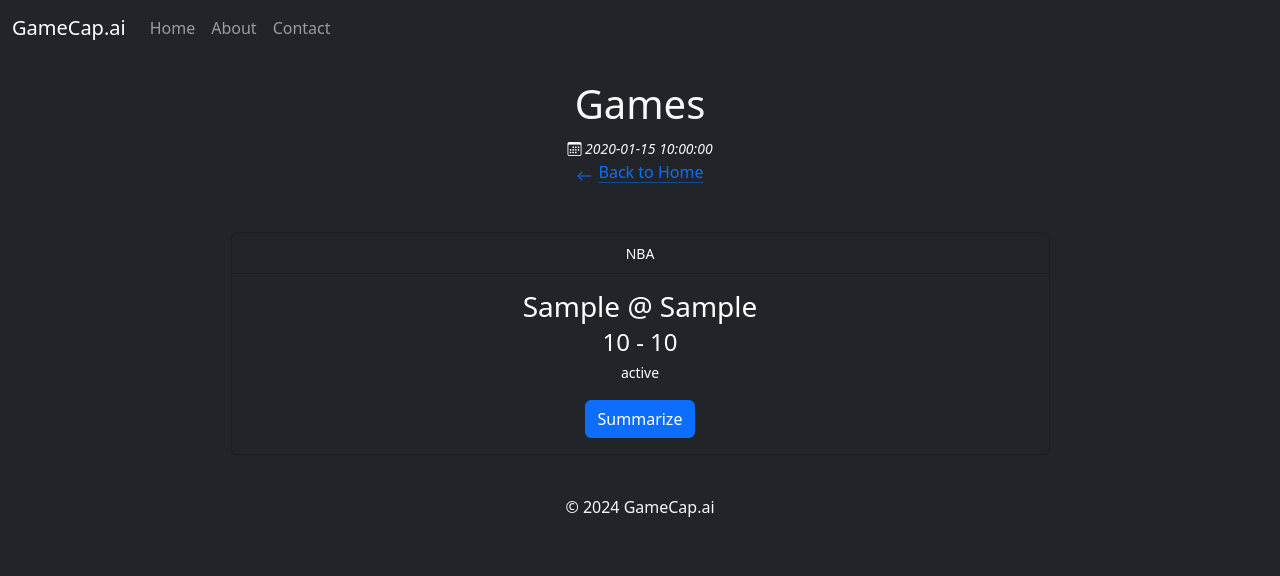
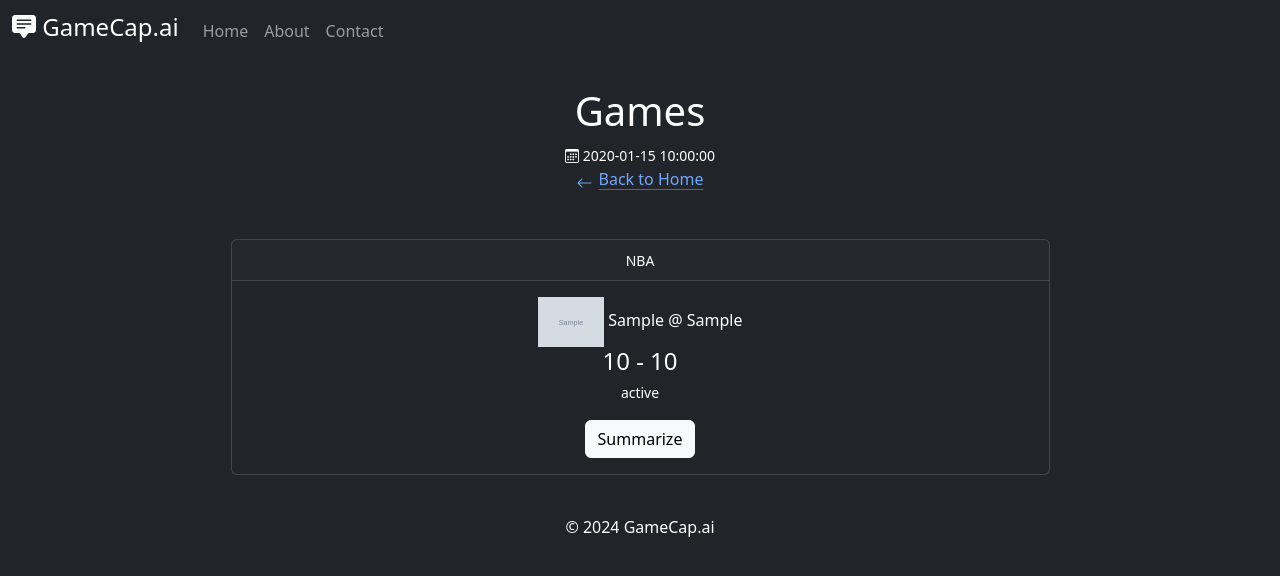
Before and after one commit to tjamescpp/NBA-Game-Summary, a Python web app: template templates/games.html in a window 1280 px wide. Shown: the top 576 px of the page. Run offline with Jinja, Linux system fonts and the light colour scheme; the template is opened without the code that fills it: most values are stand-ins (such as "Sample title", 1, 10 or a date in 2020); grey boxes marked "Sample" are stand-in pictures.

Commit message:
added team logos

```diff
--- a/templates/base.html
+++ b/templates/base.html
@@ -1,5 +1,5 @@
 <!DOCTYPE html>
-<html lang="en">
+<html lang="en" data-bs-theme="dark">
 <head>
     <meta charset="UTF-8">
     <meta name="viewport" content="width=device-width, initial-scale=1.0">
@@ -10,11 +10,15 @@
     <link href="https://cdn.jsdelivr.net/npm/bootstrap-icons/font/bootstrap-icons.css" rel="stylesheet">
 
 </head>
-<body class="bg-dark text-light text-center">
+<body class="text-center text-white">
     <!-- Navbar -->
     <nav class="navbar navbar-expand-lg navbar-dark bg-dark">
         <div class="container-fluid">
-            <a class="navbar-brand" href="/">GameCap.ai</a>
+            <a class="navbar-brand" href="/">
+                <h4>
+                    <i class="bi bi-chat-square-text-fill"></i> GameCap.ai
+                </h4>
+            </a>
             <button class="navbar-toggler" type="button" data-bs-toggle="collapse" data-bs-target="#navbarNav">
                 <span class="navbar-toggler-icon"></span>
             </button>
--- a/templates/games.html
+++ b/templates/games.html
@@ -6,7 +6,7 @@
 <body class="text-center">
     <div>
         <h1>Games</h1>
-        <small><i class="bi bi-calendar3"> {{ game_date }} </i></small><br>
+        <small><i class="bi bi-calendar3"></i> {{ game_date }}</small><br>
         <a class="icon-link icon-link-hover mb-5" href="/">
             <i class="bi bi-arrow-left" aria-hidden="true"></i>
             Back to Home
@@ -21,20 +21,25 @@
                             <small> NBA </small>
                         </div>
                         <div class="card-body">
+                        {% if game['away_team_logo'] %}
+                            <img src="{{ game['away_team_logo'] }}" alt="{{ game['away_team'] }} Logo" class="img-fluid rounded-float-start" style="height: 50px;>
+                        {% else %}
+                            <p> no logo found </p>
+                        {% endif %}
                             <h3 class="mb-1"> {{ game['away_team'] }} @ {{ game['home_team'] }} </h3>
                             <h4 class="mb-1"> {{ game['away_score']}} - {{ game['home_score'] }} </h4>
                             <small> {{ game['game_status'] }} </small>
                         </div>
                         <div class="container mb-3">
                             <!-- Generate Button -->
-                            <button class="btn btn-primary" onclick="fetchGameRecap('{{ game['game_id'] }}')">Summarize</button>
+                            <button class="btn btn-light" onclick="fetchGameRecap('{{ game['game_id'] }}')">Summarize</button>
                         </div>
                     </div>
                 {% endfor %}
 
                 <div class="modal" tabindex="-1" id="recapModal">
                     <div class="modal-dialog modal-dialog-centered">
-                        <div class="modal-content bg-dark text-white">
+                        <div class="modal-content">
                         <div class="modal-header">
                             <h5 class="modal-title">AI Generated Summary</h5>
                         </div>
--- a/templates/index.html
+++ b/templates/index.html
@@ -10,7 +10,7 @@
         <form action="/games" method="get">
             <label for="game_date">Select a date:</label>
             <input type="date" id="game_date" name="game_date" required>
-            <button class="button" type="submit">View Games</button>
+            <button class="btn btn-warning" type="submit">View Games</button>
         </form>
     </div>
     <script src="https://cdn.jsdelivr.net/npm/bootstrap@5.3.3/dist/js/bootstrap.bundle.min.js" integrity="sha384-YvpcrYf0tY3lHB60NNkmXc5s9fDVZLESaAA55NDzOxhy9GkcIdslK1eN7N6jIeHz" crossorigin="anonymous"></script>
```
Also changed, not shown: app.py (+20 -0 lines).
